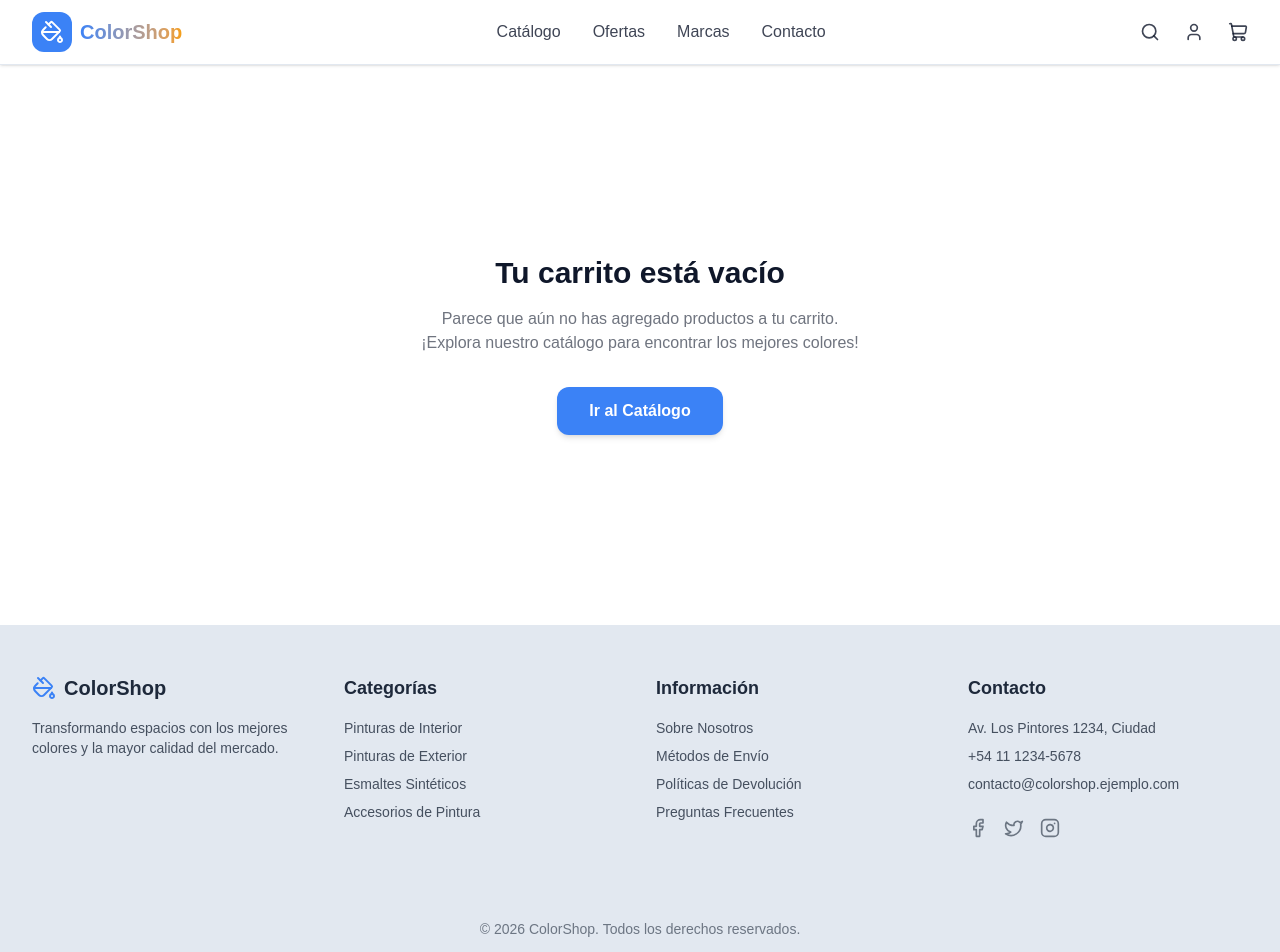
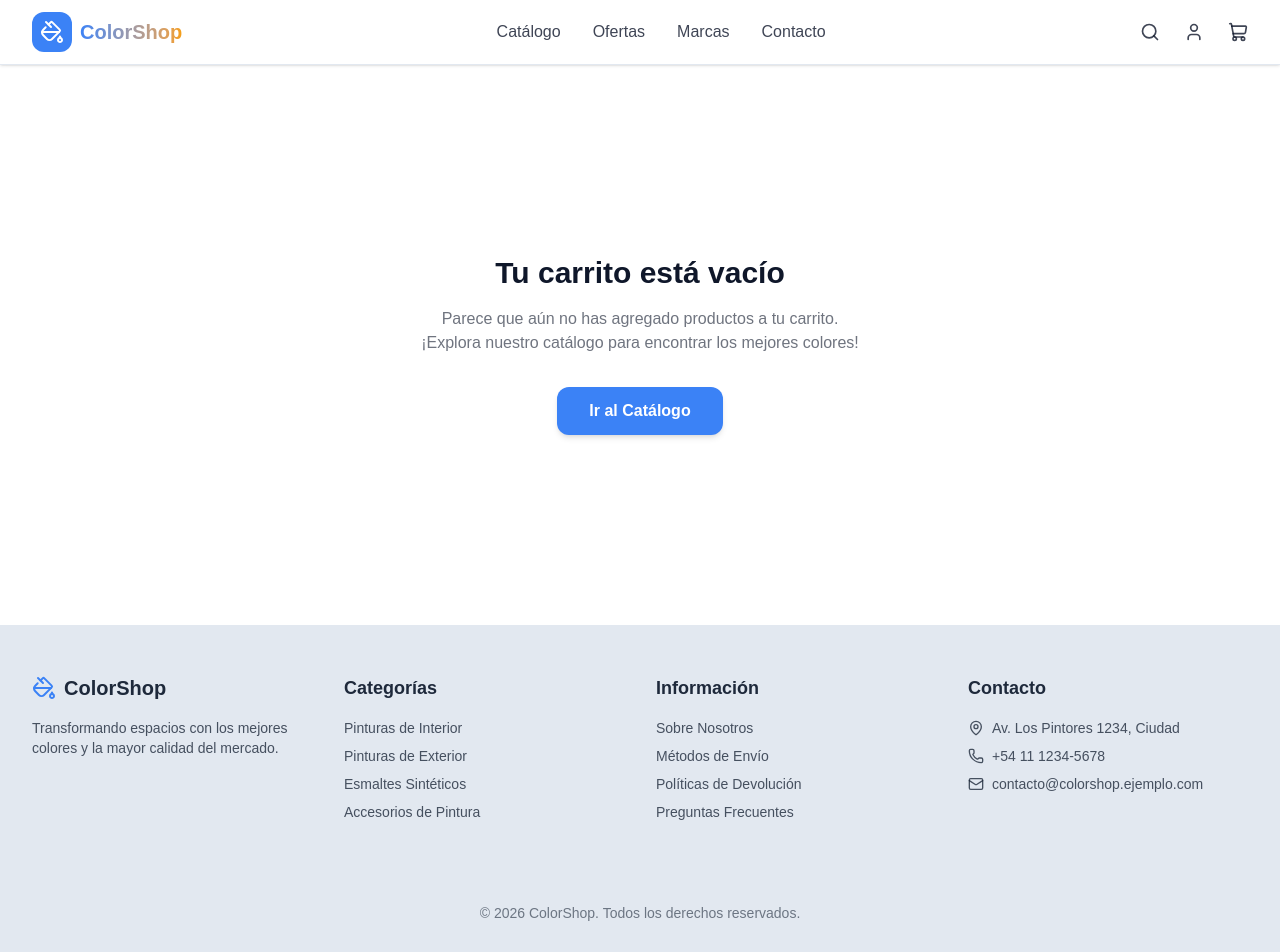
Before and after one commit to Nrlsb/ecommerce, a Next.js app: page /carrito in a window 1280 px wide. Shown: the top 952 px of the page. Built offline with nearby package versions, Linux system fonts and the light colour scheme.

Commit message:
Actualizacion 1.0.02

```diff
--- a/src/app/catalogo/[id]/page.js
+++ b/src/app/catalogo/[id]/page.js
@@ -4,7 +4,6 @@ import { use, useState } from 'react';
 import Link from 'next/link';
 import { motion } from 'framer-motion';
 import { ArrowLeft, ShoppingCart, Star, Heart, Share2, PaintBucket, ShieldCheck, Truck, RotateCcw } from 'lucide-react';
-import { useCart } from '@/context/CartContext';
 import { useCart } from '@/context/CartContext';
 
 // Simulated database
--- a/src/components/Footer.js
+++ b/src/components/Footer.js
@@ -1,5 +1,5 @@
 import Link from 'next/link';
-import { PaintBucket, Facebook, Twitter, Instagram } from 'lucide-react';
+import { PaintBucket, MapPin, Phone, Mail } from 'lucide-react';
 
 export default function Footer() {
     return (
@@ -39,15 +39,10 @@ export default function Footer() {
                     <div>
                         <h3 className="font-semibold text-lg mb-4">Contacto</h3>
                         <ul className="space-y-2 text-sm text-secondary-foreground/80">
-                            <li>Av. Los Pintores 1234, Ciudad</li>
-                            <li>+54 11 1234-5678</li>
-                            <li>contacto@colorshop.ejemplo.com</li>
+                            <li className="flex items-center gap-2"><MapPin size={16} /> Av. Los Pintores 1234, Ciudad</li>
+                            <li className="flex items-center gap-2"><Phone size={16} /> +54 11 1234-5678</li>
+                            <li className="flex items-center gap-2"><Mail size={16} /> contacto@colorshop.ejemplo.com</li>
                         </ul>
-                        <div className="flex space-x-4 mt-6">
-                            <a href="#" className="text-secondary-foreground/60 hover:text-primary transition-colors"><Facebook size={20} /></a>
-                            <a href="#" className="text-secondary-foreground/60 hover:text-primary transition-colors"><Twitter size={20} /></a>
-                            <a href="#" className="text-secondary-foreground/60 hover:text-primary transition-colors"><Instagram size={20} /></a>
-                        </div>
                     </div>
                 </div>
 
```
